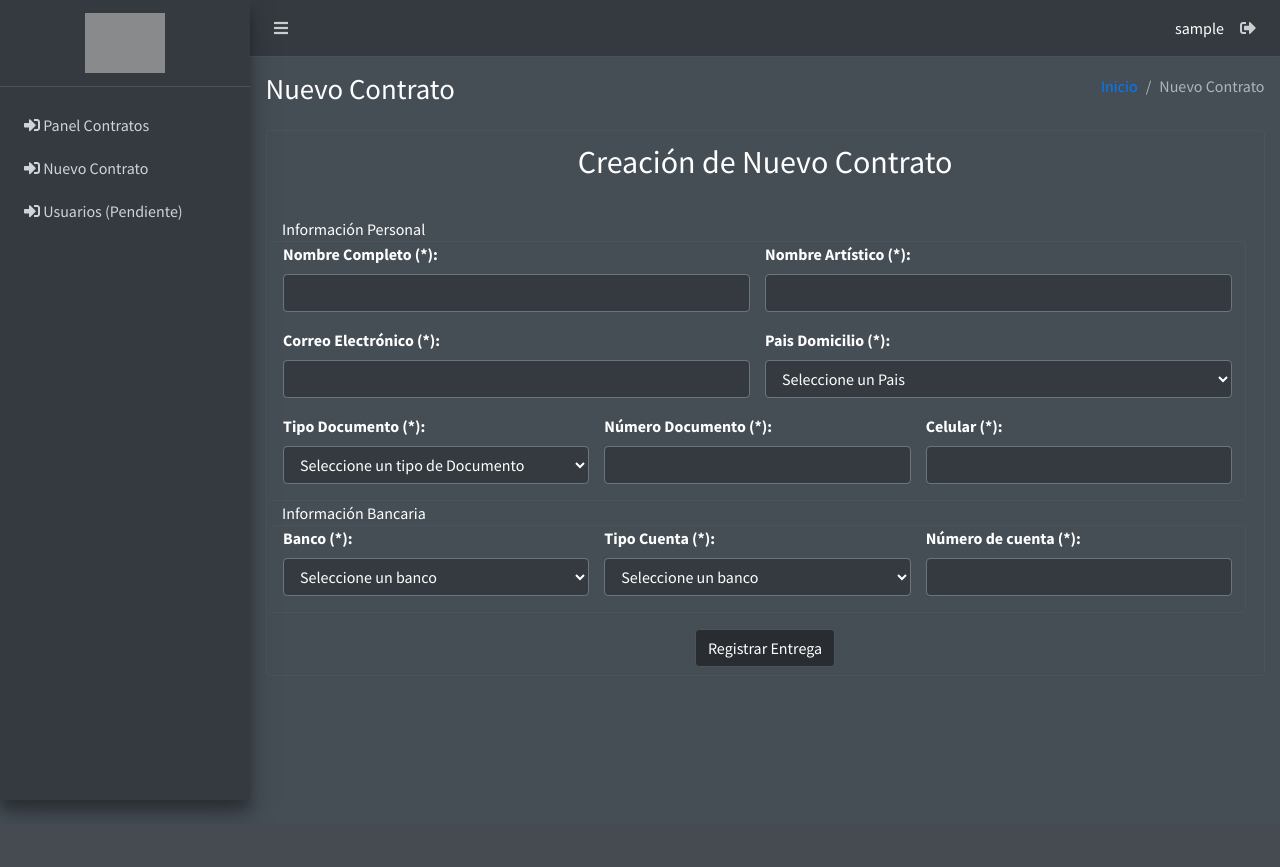
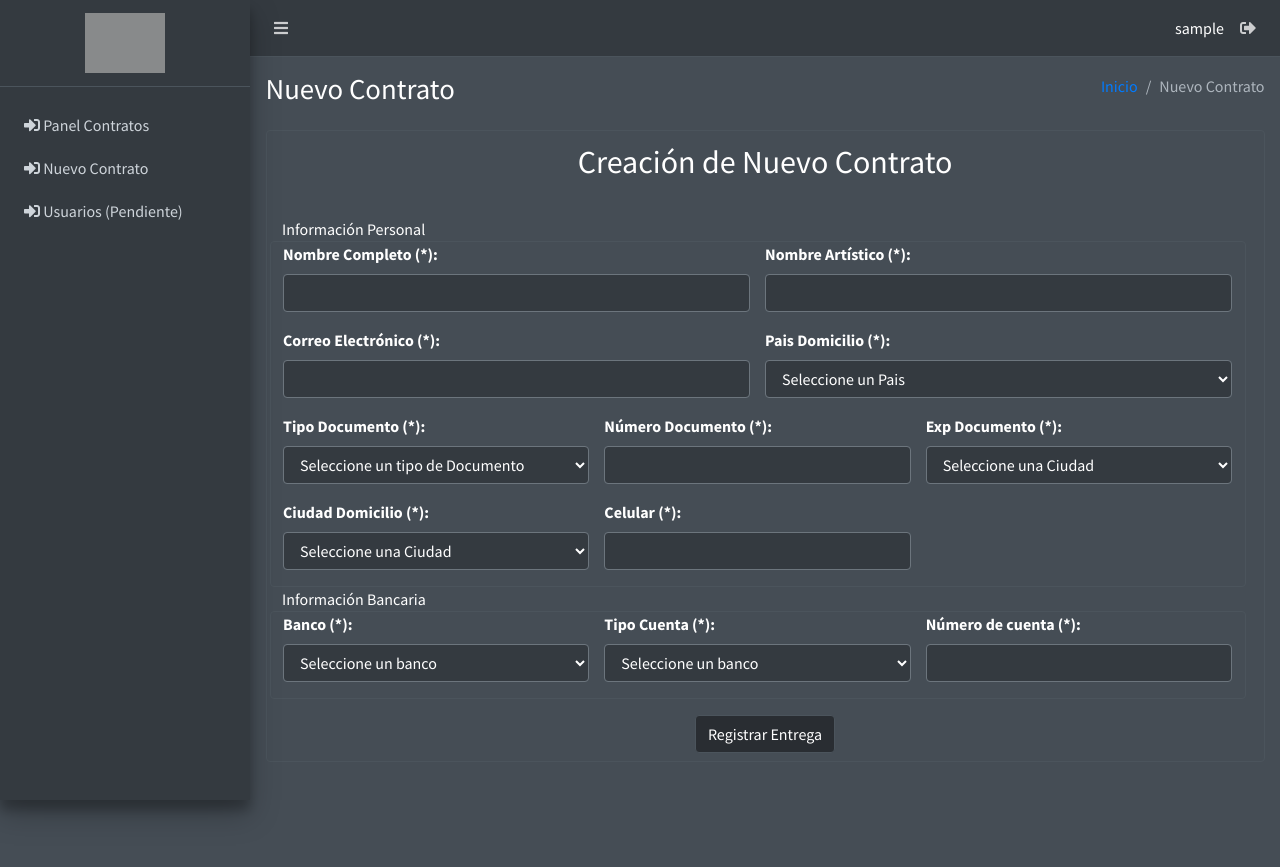
Before and after one commit to itscrisdavid/loro-contratos, a PHP site: page /sistema/registroContrato.php in a window 1280 px wide. Before the commit the page ends 815 px from the top, so only its background shows below. Run offline with PHP 8.4, Linux system fonts and the light colour scheme; the visitor is signed in with stand-in values (Sample User, id 1); data that the repository does not hold is empty; some libraries are stand-ins or nearby versions; grey boxes are pictures that could not be loaded.

Commit message:
Update registroContrato.php

```diff
--- a/sistema/registroContrato.php
+++ b/sistema/registroContrato.php
@@ -113,6 +113,33 @@ $usuario = $_SESSION['iduser'];
                                     <div class="invalid-feedback">Ingrese el número de documento</div>
                                 </div>
                                 <div class="form-group col-md-4">
+                                    <?php
+                                    $consultaProcesos = "SELECT * FROM ciudades ORDER BY nombre_ciudad";
+                                    $ciudades = $conexion->consultarDatos($consultaProcesos);
+                                    ?>
+                                    <label for="expedicion">Exp Documento (*):</label>
+                                    <select name="expedicion" class="form-control select2" id="expedicion" >
+                                        <option disabled selected value="">Seleccione una Ciudad</option>
+                                        <?php foreach ($ciudades as $ciudad) : ?>
+                                            <option value="<?php echo ($ciudad['id_ciudad']) ?>">
+                                                <?php echo ($ciudad['nombre_ciudad']) ?></option>
+                                        <?php endforeach; ?>
+                                    </select>
+                                    <div class="invalid-feedback">Ingrese La ciudad de Expedición</div>
+                                </div>
+                                <div class="form-group col-md-4">
+
+                                    <label for="domicilio">Ciudad Domicilio (*):</label>
+                                    <select name="domicilio" class="form-control select2" id="domicilio" >
+                                        <option disabled selected value="">Seleccione una Ciudad</option>
+                                        <?php foreach ($ciudades as $ciudad) : ?>
+                                            <option value="<?php echo ($ciudad['id_ciudad']) ?>">
+                                                <?php echo ($ciudad['nombre_ciudad']) ?></option>
+                                        <?php endforeach; ?>
+                                    </select>
+                                    <div class="invalid-feedback">Ingrese La ciudad de Expedición</div>
+                                </div>
+                                <div class="form-group col-md-4">
 
                                     <label for="celular">Celular (*):</label>
                                     <input type="number" id="celular" name="celular" class="form-control" style="color:darkgray" required autocomplete="off">
@@ -151,7 +178,7 @@ $usuario = $_SESSION['iduser'];
                                     <div class="form-group col-md-4">
 
                                         <label for="numeroCuenta">Número de cuenta (*):</label>
-                                        <input type="number" id="numeroCuenta" name="numeroCuenta" class="form-control" style="color:darkgray" required autocomplete="off">
+                                        <input type="text" id="numeroCuenta" name="numeroCuenta" class="form-control" style="color:darkgray" required autocomplete="off">
                                         <div class="invalid-feedback">Ingrese documento del artista</div>
                                     </div>
                                 </div>
```
